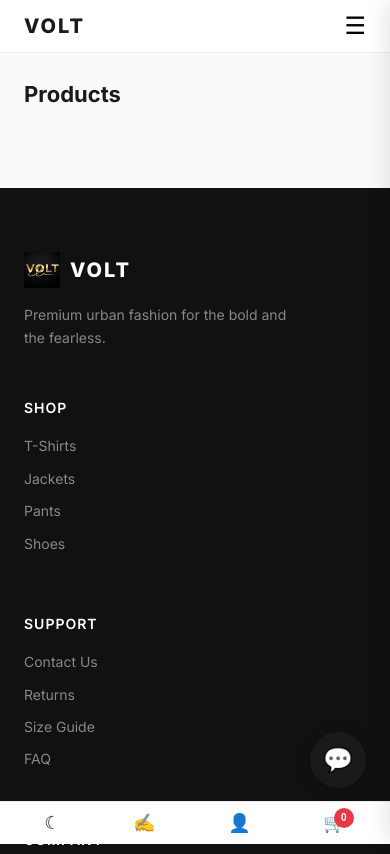
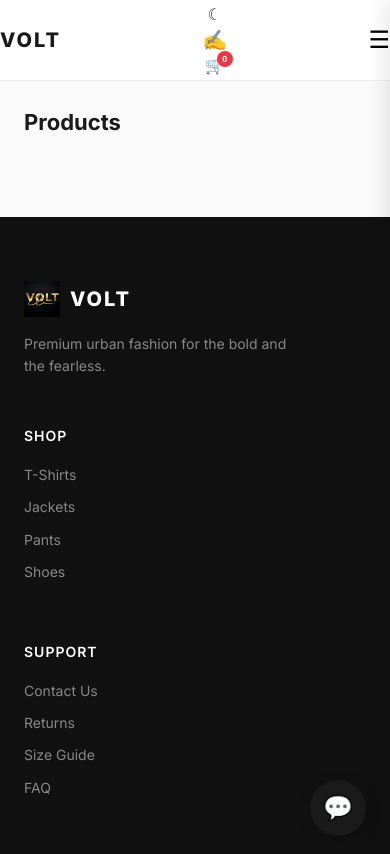
Before and after one commit to topixyoussef-lab/VOLT, a website: page index.html in a window 390 px wide. Shown: the top 854 px of the page. Drawn offline with Linux system fonts and the light colour scheme; no server answers.

Commit message:
mobile: move theme/profile/cart to 3 vertical stripes in header (remove bottom bar)

```diff
--- a/css/styles.css
+++ b/css/styles.css
@@ -220,7 +220,30 @@ body {
 
 @media (max-width: 768px) { .search-bar { display: none; } }
 
-.header-actions { display: flex; gap: 16px; }
+.header-actions { display: flex; gap: 16px; align-items: center; }
+
+@media (max-width: 768px) {
+  .header-actions {
+    display: flex;
+    flex-direction: column;
+    gap: 2px;
+    align-items: center;
+    justify-content: center;
+  }
+  .header-actions .icon-btn {
+    font-size: 16px;
+    padding: 1px 4px;
+    line-height: 1.2;
+  }
+  .header-actions .cart-count {
+    position: absolute;
+    top: -4px;
+    right: -4px;
+    width: 16px;
+    height: 16px;
+    font-size: 9px;
+  }
+}
 
 .icon-btn {
   background: none;
@@ -780,62 +803,23 @@ body {
   .cart-sidebar { width: 340px; }
 }
 
-/* MOBILE BOTTOM BAR */
-.mobile-bottom-bar {
-  display: none;
-}
-
-#mobile-register-btn, #mobile-profile-btn {
-  display: none;
-}
+/* MOBILE BOTTOM BAR — removed, actions now in header */
+.mobile-bottom-bar { display: none !important; }
+#mobile-register-btn, #mobile-profile-btn { display: none !important; }
 
 @media (max-width: 768px) {
-  .mobile-bottom-bar {
-    display: flex;
-    position: fixed;
-    bottom: 0;
-    left: 0;
-    right: 0;
-    background: var(--header-bg);
-    border-top: 1px solid var(--border);
-    padding: 8px 16px;
-    justify-content: space-around;
-    align-items: center;
-    z-index: 100;
-  }
-  .mobile-bottom-bar .icon-btn {
-    font-size: 20px;
-    padding: 6px;
-    color: var(--text);
-  }
-  .mobile-bottom-bar .icon-btn:hover { color: var(--text-secondary); }
-  .mobile-bottom-bar .cart-btn { position: relative; }
-  .mobile-bottom-bar .cart-count {
-    position: absolute;
-    top: 0;
-    right: -4px;
-    background: #e63946;
-    color: #fff;
-    font-size: 10px;
-    padding: 2px 6px;
-    border-radius: 10px;
-    line-height: 1;
-    font-weight: 700;
-  }
-  #mobile-register-btn, #mobile-profile-btn { display: inline-flex; }
   .search-bar { margin: 0 6px; flex: 1; min-width: 0; }
   .search-bar input { font-size: 14px; padding: 8px 12px; }
-  body { padding-bottom: 56px; }
 
   /* Chat widget full-width on mobile */
   .chat-widget {
     width: 100%;
     right: 0;
-    bottom: 56px;
+    bottom: 0;
     border-radius: 12px 12px 0 0;
     max-height: 60vh;
   }
-  .chat-toggle { bottom: 64px; }
+  .chat-toggle { bottom: 8px; }
 
   /* Toast on mobile */
   #toast-container {
@@ -848,15 +832,12 @@ body {
 }
 
 @media (max-width: 480px) {
-  .mobile-bottom-bar { padding: 6px 8px; }
-  .mobile-bottom-bar .icon-btn { font-size: 18px; padding: 4px; }
-  body { padding-bottom: 48px; }
-  .chat-widget { bottom: 48px; }
-  .chat-toggle { bottom: 56px; }
+  .chat-widget { bottom: 0; }
+  .chat-toggle { bottom: 8px; }
 }
 
 @media (max-width: 768px) {
-  .nav, .header-actions { display: none; }
+  .nav { display: none; }
   .hamburger { display: block; }
 
   .nav.open {
@@ -876,7 +857,7 @@ body {
 
   .product-grid { grid-template-columns: repeat(2, 1fr); gap: 12px; }
   .footer-inner { grid-template-columns: 1fr 1fr; }
-  .header-inner { height: 60px; }
+  .header-inner { height: auto; min-height: 60px; padding: 6px 0; }
 
   .product-page { padding: 16px 0; }
   .gallery-main { height: 320px; }
@@ -901,7 +882,7 @@ body {
 @media (max-width: 480px) {
   .product-grid { grid-template-columns: 1fr; gap: 16px; }
   .footer-inner { grid-template-columns: 1fr; }
-  .header-inner { height: 52px; }
+  .header-inner { height: auto; min-height: 58px; padding: 4px 0; }
 
   .gallery-main { height: 220px; border-radius: 12px; }
   .gallery-thumbs { gap: 8px; }
```
